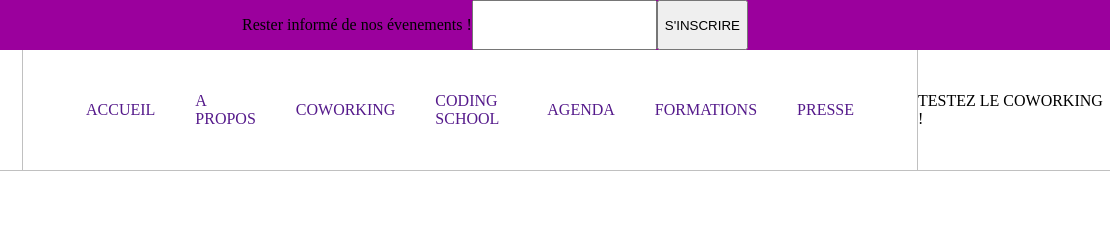
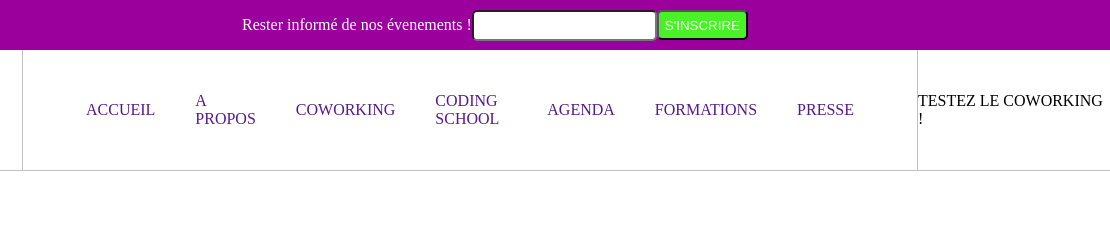
Before and after one commit to sofiane626/css.ex1, a plain HTML site: page index.html in a window 1280 px wide. Shown: the top 239 px of the page, 170-1280 px from the left. Drawn offline with Linux system fonts and the light colour scheme.

Commit message:
dernier commit

```diff
--- a/index.html
+++ b/index.html
@@ -21,8 +21,8 @@
             </div>
             <div class="navtop-mid">
                 <p>Rester informé de nos évenements ! </p>
-                <input type="text" name="" id="">
-                <button>S'INSCRIRE</button>
+                <input type="text" name="" id="" style="height: 50%; border-radius: 5px;">
+                <button id="btn">S'INSCRIRE</button>
             </div>
             <div></div>
         </div>
@@ -53,6 +53,7 @@
             <div>
                 <hr id="hr">
             </div>
+            <br>
         </section>
         <section class="section-intro">
             <p>A la base, MolenGeek est un événement qui se déroule le temps d'un week-end et qui permet de tester une
--- a/public/css/style.css
+++ b/public/css/style.css
@@ -16,8 +16,17 @@ body {
     width: 50px;
 }
 
+#btn {
+    color: white;
+    background-color: #4af128;
+    border-radius: 5px;
+    height: 60%;
+}
+
 .navtop-mid {
     display: flex;
+    align-items: center;
+    color: white;
 }
 
 #logo-navbar {
```
